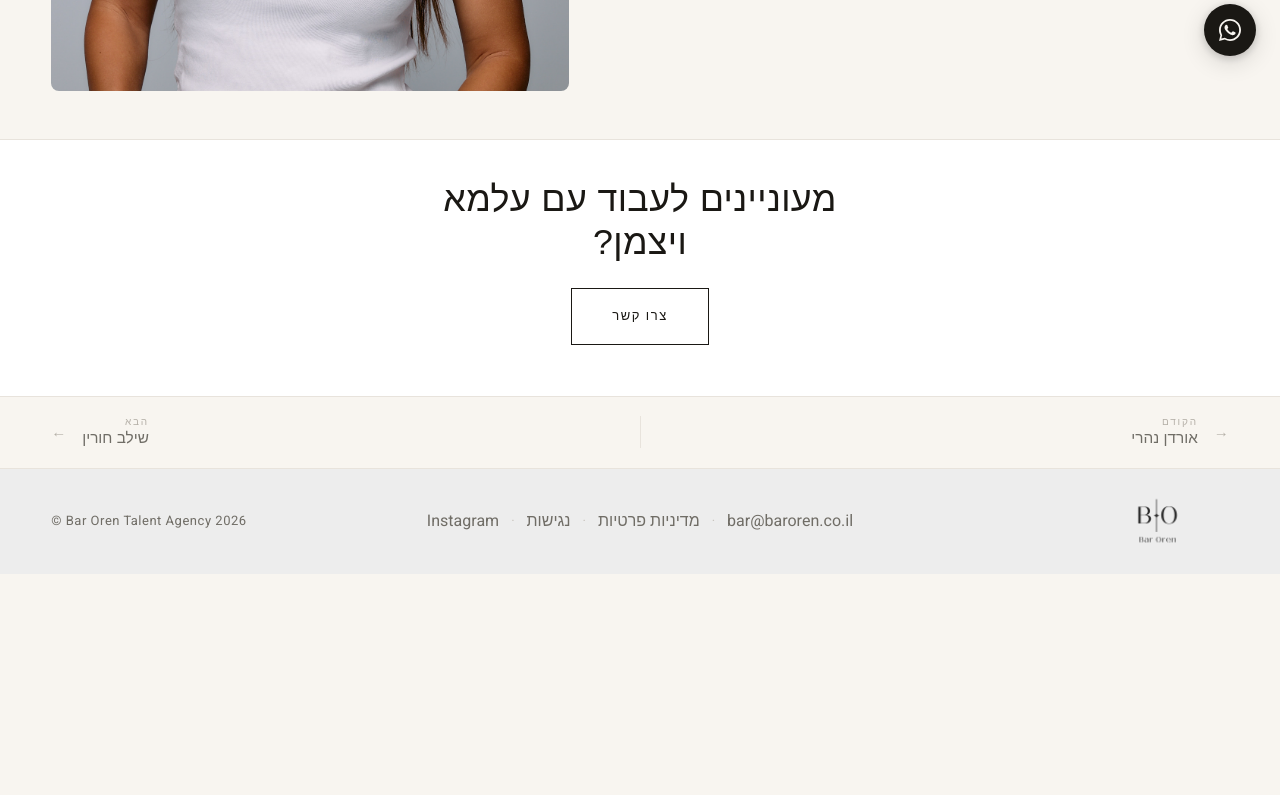
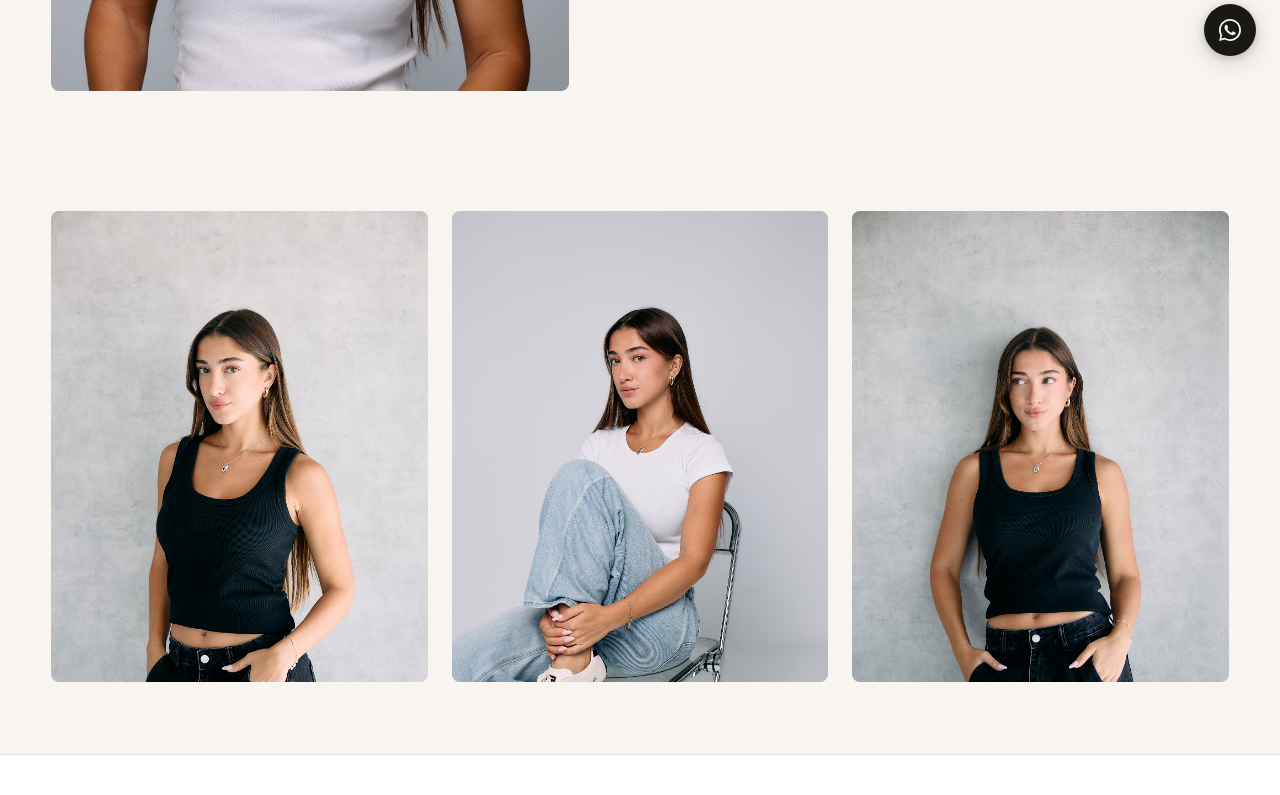
Before and after one commit to baroren298/bar-oren-agency, a Next.js app: page /talent/alma-weizman in a window 1280 px wide. Shown: the part 720-1515 px from the top of the page. Before the commit the page ends 1294 px from the top, so only its background shows below. Built offline with nearby package versions, Linux system fonts and the light colour scheme; a web font is replaced by a local one.

Commit message:
Add Alma Weizman gallery images

```diff
--- a/data/talent/index.js
+++ b/data/talent/index.js
@@ -294,7 +294,11 @@ export const talentList = [
     birthDate: '2003-04-01',
 
     profileImage: '/images/talent/alma-weizman/profile-v2.jpg',
-    gallery:      [],
+    gallery: [
+      '/images/talent/alma-weizman/gallery/01.jpg',
+      '/images/talent/alma-weizman/gallery/02.jpg',
+      '/images/talent/alma-weizman/gallery/03.jpg',
+    ],
 
     bioHe: 'יוצרת תוכן בתחומי האופנה, הביוטי, והלייף סטייל. עלמא משלבת בתוכן שלה סטייל אישי, יצירתיות ואסתטיקה חזקה, לצד רגעים מחיי היום-יום.',
     bioEn: null,
```
